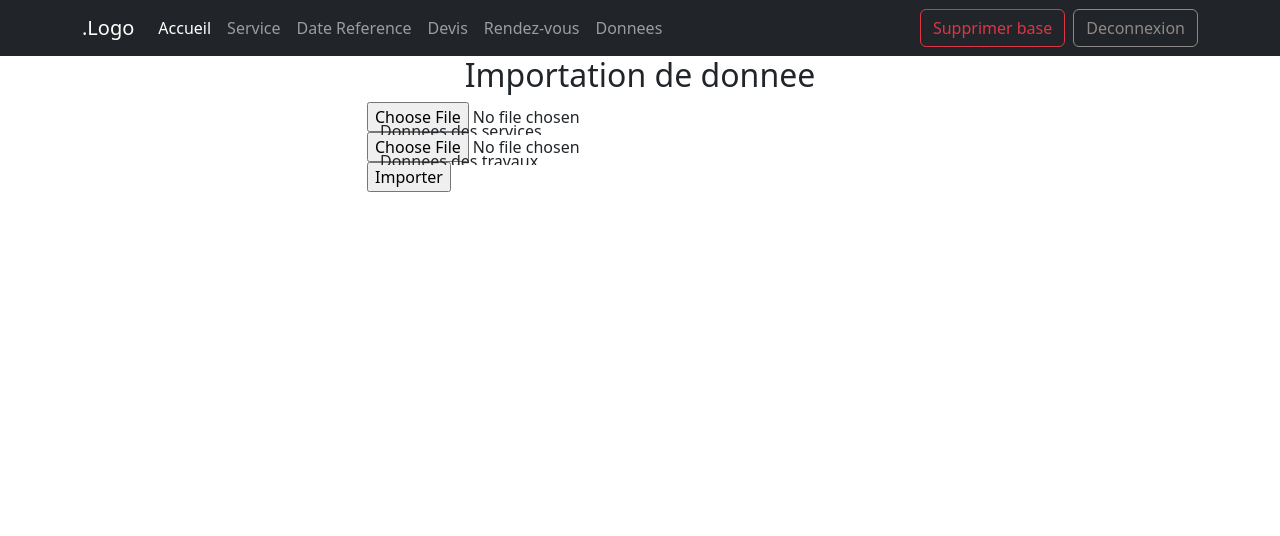
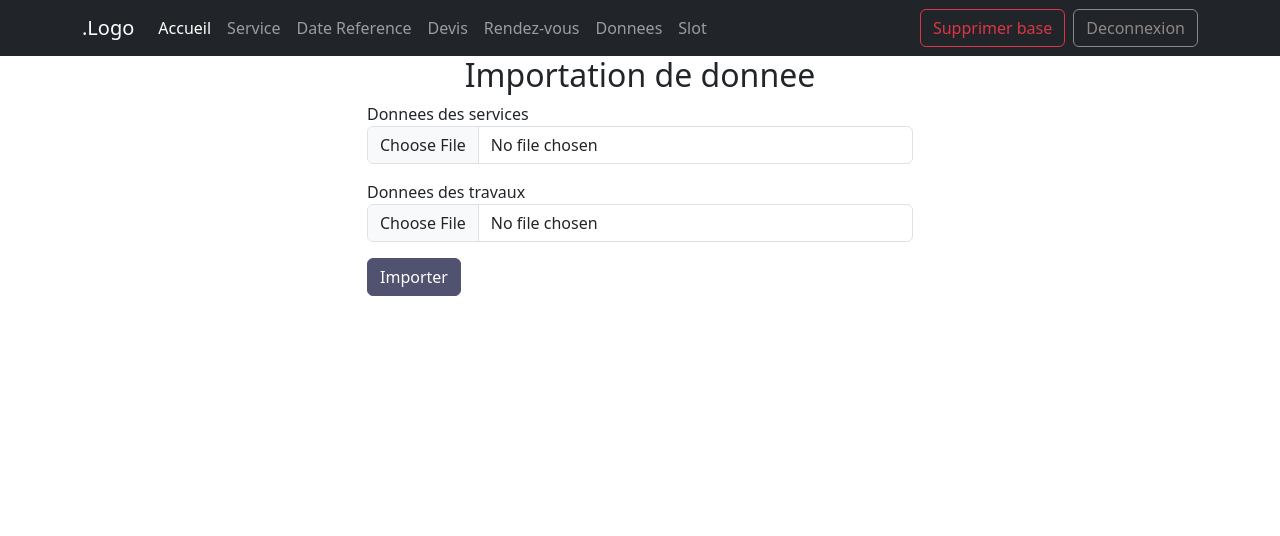
Before and after one commit to sergianafr/projet_final_S4, a CodeIgniter app: page /projet_final_s4/index.php/back_office/donnees_csv in a window 1280 px wide. Shown: the top 536 px of the page. Run offline with CodeIgniter, Linux system fonts and the light colour scheme.

Commit message:
slot structure

```diff
--- a/application/controllers/back_office.php
+++ b/application/controllers/back_office.php
@@ -131,6 +131,35 @@ class back_office extends CI_Controller
 	 * Recupere le contenu des fichiers et insertion dans la base de donnee
 	 */
 	function import_files(){
-		// Recuperation du contenu
+		// Recuperation du chemin des fichiers
+
+		// Recuperation des contenus
+
+		// Tentative d'insertion
+
+		// Redirection
+		redirect('back_office/donnees_csv');
+	}
+
+	function slot(){
+		// Recuperation de date filtre
+		$date_filtre = null;
+		// La liste des slots
+		// Les details sur les slots
+		$data['slots'] = ['A','B','C'] ;
+
+		// Filtrer par date et slot
+		if($date_filtre == null){
+			// La date filter est la date de reference
+			$date_filtre = '2024-07-16';
+		}
+		// Recuperation de la liste des voitures qui utilisent le slot pour la date donnee
+		foreach($data['slots'] as $index => $slot){
+			// La liste des voitures d'une slot par son id et la date de filtre
+			$data['voitures'][$index] = ['voiture1','voiture2','voiture3'];
+		}
+		// Affichage de la view
+		$data['contents'] = 'back_office/slot';
+		$this->load->view('templates/back_office_template',$data);
 	}
 }
--- a/application/views/back_office/donnees.php
+++ b/application/views/back_office/donnees.php
@@ -2,17 +2,19 @@
     <div class="row">
         <div class="col-6 mx-auto">
             <h2 class="text-center">Importation de donnee</h2>
-            <form action="post">
-                <div class="form-floating">
-                    <input type="file" name="service_file" id="serviceInput">
+            <form action="<?=site_url('back_office/import_files')?>">
+                <!-- SERVICE (NOT REQUIRED) -->
+                <div class="mb-3">
                     <label for="serviceInput">Donnees des services</label>
+                    <input type="file" name="service_file" id="serviceInput" class="form-control">
                 </div>
-                <div class="form-floating">
-                    <input type="file" name="travaux_file" id="travauxInput">
+                <!-- TRAVAUX (NOT REQUIRED) -->
+                <div class="mb-3">
                     <label for="travauxInput">Donnees des travaux</label>
+                    <input type="file" class="form-control" name="travaux_file" id="travauxInput">
                 </div>
                 <div>
-                    <input type="submit" value="Importer">
+                    <input type="submit" value="Importer" class="btn btn-primary">
                 </div>
             </form>
         </div>
--- a/application/views/back_office/static/header.php
+++ b/application/views/back_office/static/header.php
@@ -35,6 +35,10 @@
       <li class="nav-item">
         <a class="nav-link" href="<?=site_url('back_office/donnees_csv')?>">Donnees</a>
       </li>
+      <li class="nav-item">
+        <a class="nav-link" href="<?=site_url('back_office/slot')?>">Slot</a>
+
+      </li>
     </ul>
   </div>
   <div class="d-flex gap-2">
```
Also changed, not shown: application/views/back_office/slot.php (added, +24 -0 lines), 5 other files.
